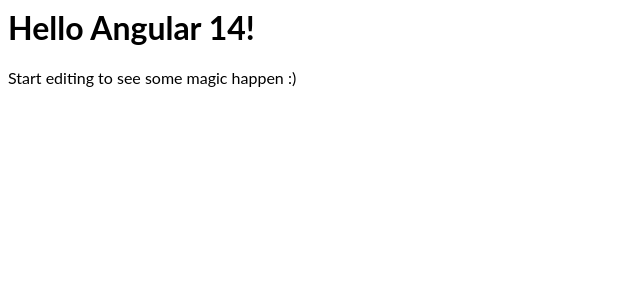
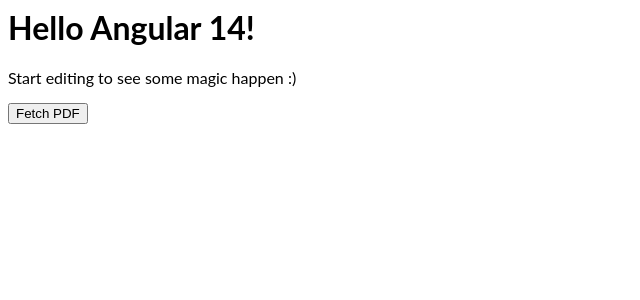
Before and after one commit to prashantg246/test-pdf-finmark-tem, an Angular app: page / in a window 1280 px wide. Shown: the top 300 px of the page, without its empty margins (0-640 px from the left). Built offline with nearby package versions, Linux system fonts and the light colour scheme.

Commit message:
4 files modified, 1 added

```diff
--- a/src/app/app.component.html
+++ b/src/app/app.component.html
@@ -1,7 +1,13 @@
 <hello name="{{ name }}"></hello>
-<p>
-  Start editing to see some magic happen :)
-</p>
+<p>Start editing to see some magic happen :)</p>
 
-<embed *ngIf="documentSrc"
-[src]="documentSrc | safe: 'resourceUrl'" class="pdf-demo" type="application/pdf" />
+<div>
+  <button (click)="fetchPDF()">Fetch PDF</button>
+</div>
+
+<embed
+  *ngIf="documentSrc"
+  [src]="documentSrc | safe: 'resourceUrl'"
+  class="pdf-demo"
+  type="application/pdf"
+/>
--- a/src/app/app.component.ts
+++ b/src/app/app.component.ts
@@ -1,11 +1,36 @@
+import { HttpClient, HttpHeaders } from '@angular/common/http';
 import { Component, VERSION } from '@angular/core';
 
 @Component({
   selector: 'my-app',
   templateUrl: './app.component.html',
-  styleUrls: [ './app.component.css' ]
+  styleUrls: ['./app.component.css'],
 })
-export class AppComponent  {
+export class AppComponent {
   name = 'Angular ' + VERSION.major;
   documentSrc = '';
+
+  constructor(private httpClient: HttpClient) {}
+
+  fetchPDF() {
+    const reqUrl =
+      'https://finmark-staging.wealthfy.com/api/FileStorageContainers/finmark-staging-accountusers/download/52332081-2360-49b8-99d7-a6bff7085ca1.pdf';
+
+    const headers = new HttpHeaders()
+      .set('version', '1.0.0')
+      .set('source', 'web');
+
+    this.httpClient
+      .get(reqUrl, { headers })
+      .toPromise()
+      .then((res: any) => {
+        const binaryData = [];
+        binaryData.push(res);
+        this.documentSrc = window.URL.createObjectURL(
+          new Blob(binaryData, { type: 'application/pdf' })
+        );
+        console.log(this.documentSrc);
+      })
+      .catch((error) => console.error(error));
+  }
 }
--- a/src/app/app.module.ts
+++ b/src/app/app.module.ts
@@ -1,15 +1,23 @@
 import { NgModule } from '@angular/core';
 import { BrowserModule } from '@angular/platform-browser';
 import { FormsModule } from '@angular/forms';
-import{HttpClientModule} from '@angular/common/http';
+import{HttpClientModule, HTTP_INTERCEPTORS} from '@angular/common/http';
 
 import { AppComponent } from './app.component';
 import { HelloComponent } from './hello.component';
 import { SafePipe } from './safe.pipe';
+import { HttpRequestInterceptor } from './http-request-interceptor';
 
 @NgModule({
   imports:      [ BrowserModule, FormsModule, HttpClientModule ],
   declarations: [ AppComponent, HelloComponent, SafePipe ],
-  bootstrap:    [ AppComponent ]
+  bootstrap:    [ AppComponent ],
+  providers: [
+    {
+      provide: HTTP_INTERCEPTORS,
+      useClass: HttpRequestInterceptor,
+      multi: true,
+    }
+  ]
 })
 export class AppModule { }
--- /dev/null
+++ b/src/app/http-request-interceptor.ts
@@ -0,0 +1,17 @@
+import {
+  HttpHandler,
+  HttpInterceptor,
+  HttpRequest,
+} from '@angular/common/http';
+import { Injectable } from '@angular/core';
+
+@Injectable()
+export class HttpRequestInterceptor implements HttpInterceptor {
+  intercept(request: HttpRequest<any>, next: HttpHandler): any {
+    request = request.clone({
+      responseType: 'blob',
+    });
+
+    return next.handle(request);
+  }
+}
--- a/src/app/safe.pipe.ts
+++ b/src/app/safe.pipe.ts
@@ -5,6 +5,7 @@
   SafeResourceUrl,
   SafeStyle,
   SafeUrl,
+  SafeScript
 } from '@angular/platform-browser';
 
 @Pipe({
```
